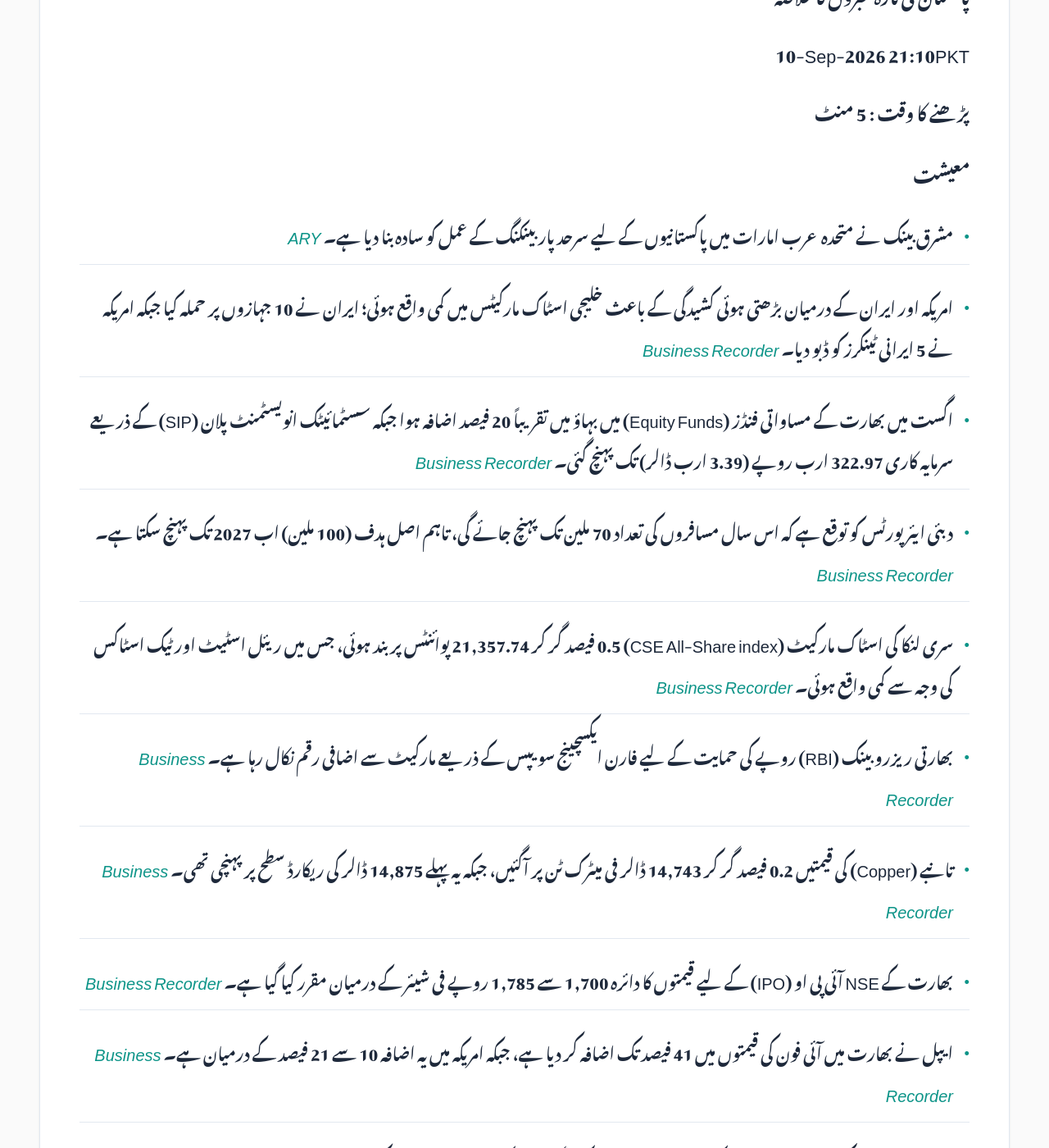
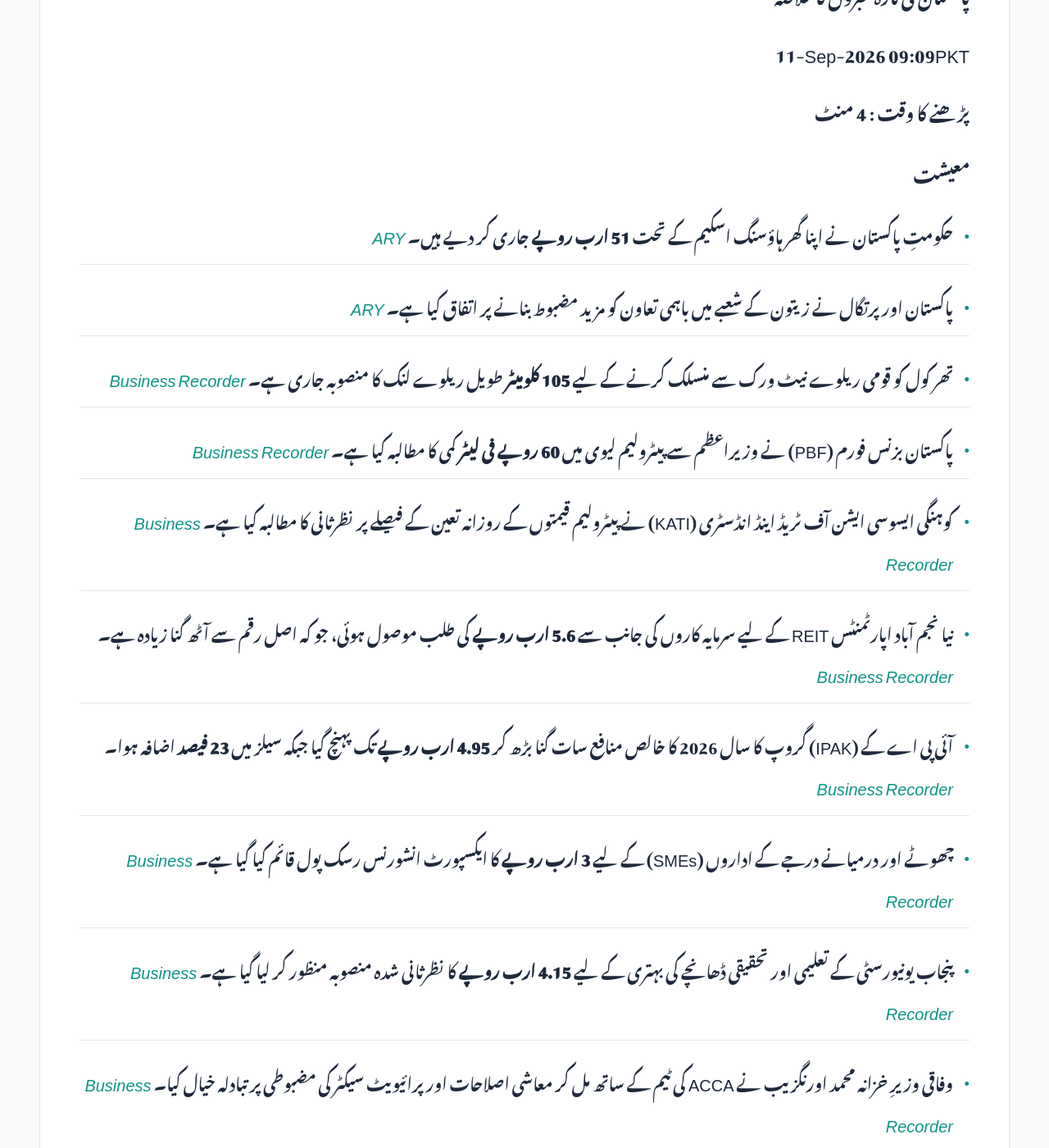
Before and after one commit to zsubzwary/news, a Jekyll site: the page built from ur/index.md, in a window 1280 px wide and 1400 px high, scrolled down 354 px. Shown: the whole window at 82% size. Built offline with Jekyll 4.4.1, drawn with Linux system fonts in a browser that asks for light colours; some web fonts are replaced; comment, search, counter and statistics services are not loaded; some of the changed text lies outside the part shown.

Commit message:
DateTime; 2026-09-11T04:09:45.673Z

```diff
--- a/ur/index.md
+++ b/ur/index.md
@@ -7,50 +7,50 @@ rtl: true
 
 پاکستان کی تازہ خبروں کا خلاصہ
 
- &lrm; 10-Sep-2026 21:10PKT
+ &lrm; 11-Sep-2026 09:09PKT
 
-پڑھنے کا وقت : 5 منٹ
+پڑھنے کا وقت : 4 منٹ
 
 ### معیشت
-- مشرق بینک نے متحدہ عرب امارات میں پاکستانیوں کے لیے سرحد پار بینکنگ کے عمل کو سادہ بنا دیا ہے۔ *[ARY](https://arynews.tv/mashreq-simplifies-cross-border-banking-for-pakistanis-in-the-uae)*
-- امریکہ اور ایران کے درمیان بڑھتی ہوئی کشیدگی کے باعث خلیجی اسٹاک مارکیٹس میں کمی واقع ہوئی؛ ایران نے 10 جہازوں پر حملہ کیا جبکہ امریکہ نے 5 ایرانی ٹینکرز کو ڈبو دیا۔ *[Business Recorder](https://www.brecorder.com/news/40438878/most-gulf-bourses-ease-amid-escalating-us-iran-hostilities)*
-- اگست میں بھارت کے مساواتی فنڈز (Equity Funds) میں بہاؤ میں تقریباً 20 فیصد اضافہ ہوا جبکہ سسٹمائیٹک انویسٹمنٹ پلان (SIP) کے ذریعے سرمایہ کاری 322.97 ارب روپے (3.39 ارب ڈالر) تک پہنچ گئی۔ *[Business Recorder](https://www.brecorder.com/news/40438877/indias-equity-fund-inflows-rise-nearly-a-fifth-in-august-monthly-savings-plan-contributions-hit-a-record)*
-- دبئی ایئرپورٹس کو توقع ہے کہ اس سال مسافروں کی تعداد 70 ملین تک پہنچ جائے گی، تاہم اصل ہدف (100 ملین) اب 2027 تک پہنچ سکتا ہے۔ *[Business Recorder](https://www.brecorder.com/news/40438873/dubai-airports-projects-70-million-passengers-this-year-as-traffic-recovers-ceo-says)*
-- سری لنکا کی اسٹاک مارکیٹ (CSE All-Share index) 0.5 فیصد گر کر 21,357.74 پوائنٹس پر بند ہوئی، جس میں ریئل اسٹیٹ اور ٹیک اسٹاکس کی وجہ سے کمی واقع ہوئی۔ *[Business Recorder](https://www.brecorder.com/news/40438872/real-estate-tech-stocks-drag-sri-lankan-shares-lower)*
-- بھارتی ریزرو بینک (RBI) روپے کی حمایت کے لیے فارن ایکسچینج سویپس کے ذریعے مارکیٹ سے اضافی رقم نکال رہا ہے۔ *[Business Recorder](https://www.brecorder.com/news/40438871/rbis-liquidity-mop-up-via-fx-swaps-offers-a-channel-of-support-for-rupee)*
-- تانبے (Copper) کی قیمتیں 0.2 فیصد گر کر 14,743 ڈالر فی میٹرک ٹن پر آگئیں، جبکہ یہ پہلے 14,875 ڈالر کی ریکارڈ سطح پر پہنچی تھی۔ *[Business Recorder](https://www.brecorder.com/news/40438869/copper-slips-on-profit-taking-after-scaling-fresh-record-high)*
-- بھارت کے NSE آئی پی او (IPO) کے لیے قیمتوں کا دائرہ 1,700 سے 1,785 روپے فی شیئر کے درمیان مقرر کیا گیا ہے۔ *[Business Recorder](https://www.brecorder.com/news/40438868/top-investors-in-indias-nse-ipo-trim-stake-sales-sources-say)*
-- ایپل نے بھارت میں آئی فون کی قیمتوں میں 41 فیصد تک اضافہ کر دیا ہے، جبکہ امریکہ میں یہ اضافہ 10 سے 21 فیصد کے درمیان ہے۔ *[Business Recorder](https://www.brecorder.com/news/40438867/india-gets-one-of-worlds-steepest-iphone-price-hikes)*
-- چیری (Chery) پاکستان نے اپنی نئی الیکٹرک گاڑی 'چیری Q' کی بکنگ 15 لاکھ روپے میں شروع کر دی ہے۔ *[Business Recorder](https://www.brecorder.com/news/40438866/chery-q-bookings-open-with-pkr-15-million-your-q-to-beat-the-fuel-bill)*
-- چیریٹ سیمنٹ (Cherat Cement) این آئی سی ایل (NICL) کے کم از کم 30 فیصد حصص خریدنے کی خواہش کا اظہار کر رہی ہے۔ *[Business Recorder](https://www.brecorder.com/news/40438865/cherat-cement-seeks-to-acquire-30-stake-in-nicl)*
-- ایس ای سی پی (SECP) نے REIT ریگولیشنز میں ترمیم کی تجویز دی ہے جس کے تحت اثاثوں کی حد 75 فیصد سے کم کر کے 65 فیصد کی جا سکتی ہے۔ *[Business Recorder](https://www.brecorder.com/news/40438864/secp-proposes-reforms-to-accelerate-growth-in-pakistans-reit-sector)*
-- مالیشیا میں پام آئل کی قیمتیں 1.63 فیصد گر کر 4,885 رنگٹ فی میٹرک ٹن پر آگئی ہیں۔ *[Business Recorder](https://www.brecorder.com/news/40438863/palm-slips-over-1-on-weaker-soyoil-bearish-mpob-data)*
-- ایس بی آئی (SBI) میوچل فنڈ کے مطابق، مہنگائی کے باعث 10 سالہ بانڈ کی شرح منافع 7 فیصد سے تجاوز کر جائے گی۔ *[Business Recorder](https://www.brecorder.com/news/40438862/sbi-mutual-fund-says-10-year-yield-will-soar-beyond-7)*
+- حکومتِ پاکستان نے اپنا گھر ہاؤسنگ اسکیم کے تحت **51 ارب روپے** جاری کر دیے ہیں۔ *[ARY](https://arynews.tv/pakistan-disburses-rs-51-billion-under-apna-ghar-housing-scheme)*
+- پاکستان اور پرتگال نے زیتون کے شعبے میں باہمی تعاون کو مزید مضبوط بنانے پر اتفاق کیا ہے۔ *[ARY](https://arynews.tv/pakistan-portugal-agree-to-strengthen-cooperation-in-olive-sector)*
+- تھر کول کو قومی ریلوے نیٹ ورک سے منسلک کرنے کے لیے **105 کلومیٹر** طویل ریلوے لنک کا منصوبہ جاری ہے۔ *[Business Recorder](https://www.brecorder.com/news/40439002/thar-coal-rail-link-set-to-boost-energy-security)*
+- پاکستان بزنس فورم (PBF) نے وزیراعظم سے پیٹرولیم لیوی میں **60 روپے فی لیٹر** کمی کا مطالبہ کیا ہے۔ *[Business Recorder](https://www.brecorder.com/news/40438995/pm-urged-to-reduce-petroleum-levy-by-rs60-per-litre)*
+- کوہنگی ایسوسی ایشن آف ٹریڈ اینڈ انڈسٹری (KATI) نے پیٹرولیم قیمتوں کے روزانہ تعین کے فیصلے پر نظرثانی کا مطالبہ کیا ہے۔ *[Business Recorder](https://www.brecorder.com/news/40438996/fix-petroleum-prices-daily-president-kati-demands-pm-ogra-to-review-decision)*
+- نیا نجم آباد اپارٹمنٹس REIT کے لیے سرمایہ کاروں کی جانب سے **5.6 ارب روپے** کی طلب موصول ہوئی، جو کہ اصل رقم سے آٹھ گنا زیادہ ہے۔ *[Business Recorder](https://www.brecorder.com/news/40438993/naya-nazimabad-apartments-reit-attracts-rs56bn-demand)*
+- آئی پی اے کے (IPAK) گروپ کا سال 2026 کا خالص منافع سات گنا بڑھ کر **4.95 ارب روپے** تک پہنچ گیا جبکہ سیلز میں **23 فیصد** اضافہ ہوا۔ *[Business Recorder](https://www.brecorder.com/news/40438990/ipak-reports-sevenfold-surge-in-fy26-profit)*
+- چھوٹے اور درمیانے درجے کے اداروں (SMEs) کے لیے **3 ارب روپے** کا ایکسپورٹ انشورنس رسک پول قائم کیا گیا ہے۔ *[Business Recorder](https://www.brecorder.com/news/40438989/export-insurance-risk-pool-for-smes-welcomed)*
+- پنجاب یونیورسٹی کے تعلیمی اور تحقیقی ڈھانچے کی بہتری کے لیے **4.15 ارب روپے** کا نظرثانی شدہ منصوبہ منظور کر لیا گیا ہے۔ *[Business Recorder](https://www.brecorder.com/news/40438985/cdwp-approves-revised-plan-worth-rs415bn-for-pu)*
+- وفاقی وزیرِ خزانہ محمد اورنگزیب نے ACCA کی ٹیم کے ساتھ مل کر معاشی اصلاحات اور پرائیویٹ سیکٹر کی مضبوطی پر تبادلہ خیال کیا۔ *[Business Recorder](https://www.brecorder.com/news/40438984/aurangzeb-discusses-economic-reform-priorities-with-acca-team)*
 
 ### سائنس اور ٹیکنالوجی
-- سیمسنگ ایپل کے ممکنہ فولڈ ایبل آئی فون کے چیلنج کا مقابلہ کرنے کے لیے تیاریاں کر رہی ہے۔ *[ARY](https://arynews.tv/welcome-to-foldables-samsung-braces-for-apples-foldable-iphone-challenge)*
-- بھارت کا پے منٹس اتھارٹی مصنوعی ذہانت (AI) ایجنٹس کے لین دین کی نگرانی کے لیے ایک رجسٹری بنانے کا منصوبہ بنا رہا ہے۔ *[Business Recorder](https://www.brecorder.com/news/40438876/india-plans-ai-registry-as-it-looks-to-roll-out-agentic-payments-sources-say)*
-- ویتنامی کار ساز کمپنی ون فیسٹ (VinFast) بھارت کے لیے دو مخصوص الیکٹرک گاڑیاں تیار کرنے کا منصوبہ بنا رہی ہے۔ *[Business Recorder](https://www.brecorder.com/news/40438861/vinfast-plans-to-develop-two-india-specific-evs-in-strategy-shift-sources-say)*
+- اسپیشل ٹیکنالوجی زونز اتھارٹی (STZA) اب رہائشی ترقی کے بجائے صنعتی اور ٹیکنالوجی کی سرمایہ کاری پر توجہ مرکوز کرے گی۔ *[Business Recorder](https://www.brecorder.com/news/40439001/govt-shifts-focus-of-special-technology-zones-to-industrial-and-tech-investment-stza-chairman-tells-na-panel)*
+- نائب وزیراعظم نے عوامی خدمات کی فراہمی کو بہتر بنانے کے لیے آئی ٹی سیکٹر اور ڈیجیٹل ٹیکنالوجی کے استعمال پر زور دیا۔ *[Business Recorder](https://www.brecorder.com/news/40438988/dar-chairs-meeting-on-it-for-better-public-services)*
+
+### موسم
+- ایل نینو کے اثرات کی وجہ سے اگست کا مہینہ عالمی سطح پر ریکارڈ شدہ گرم ترین مہینہ بن گیا۔ *[ARY](https://arynews.tv/august-hottest-month-ever-recorded-globally-as-el-nino-emerges)*
 
 ### سیاست
-- ڈونلڈ ٹرمپ نے وعدہ کیا ہے کہ اگر ریپبلکن جیت گئے تو وہ 5,000 ڈالر کا پے آؤٹ دیں گے۔ *[ARY](https://arynews.tv/trump-promises-5000-payout-if-republicans-win)*
+- جی آئی (JI) نے **6 ٹریلین روپے** سے زائد کی بچت کے لیے چھ نکاتی منصوبہ پیش کیا۔ *[ARY](https://arynews.tv/ji-unveils-six-point-plan-to-end-levy-save-over-rs-6-trillion)*
+- امریکی سیاست میں جے ڈی وینس ریپبلکن پارٹی کی توجہ کا مرکز بن رہے ہیں۔ *[ARY](https://arynews.tv/jd-vance-seizes-maga-spotlight-us-midterm-elections)*
 
 ### قومی
-- پاکستان نے ٹیلی کمیونیکیشن کے شعبے سے متعلق تنازعات کے حل کے لیے ٹربیونل کا افتتاح کر دیا ہے۔ *[ARY](https://arynews.tv/pakistan-inaugurates-tribunal-for-resolution-of-disputes-relating-to-telecommunication-sector)*
-- پی اے اے (PAA) نے کراچی اور لاہور کے ایئر ٹریفک پروجیکٹ کے لیے تکنیکی بولیاں کھول دی ہیں۔ *[ARY](https://arynews.tv/paa-completes-technical-bid-opening-for-karachi-lahore-air-traffic-project)*
+- کراچی میں طبی غفلت کے باعث ایک شیر خوار بچے کا ہاتھ کاٹ دیا گیا۔ *[ARY](https://arynews.tv/babys-hand-amputated-after-alleged-medical-negligence-in-karachi)*
+- سیف سٹی کیمروں نے کراچی میں جعلی نمبر پلیٹ کے ساتھ گاڑی چلاتے ہوئے ایک ایس ایچ او کو بے نقاب کر دیا۔ *[ARY](https://arynews.tv/karachi-safe-city-cameras-expose-sho-driving-with-fake-number-plate)*
+- ایف آئی اے نے **420 ملین روپے** کے جعلی اکاؤنٹ کے لین دین کے الزام میں ایک بینک مینیجر کو گرفتار کر لیا ہے۔ *[ARY](https://arynews.tv/fia-arrests-bank-manager-over-alleged-rs-420-million-fake-account-transactions)*
+- سندھ اسمبلی کی کمیٹی نے تعلیمی اداروں کے گرد منشیات کی فروخت کے خلاف کارروائیوں کا جائزہ لیا۔ *[Business Recorder](https://www.brecorder.com/news/40439000/sindh-pa-committee-reviews-action-against-drugs)*
+- صومالیہ کے بحری قزاقوں کے ہاتھوں اغوا شدہ **10 پاکستانی** جہاز رانوں کے خاندانوں نے بھوک ہڑتال کا خطرہ دے دیا ہے۔ *[Business Recorder](https://www.brecorder.com/news/40438998/seafarers-families-threaten-hunger-strike-outside-apex-court)*
+- قومی اسمبلی کی موسمیاتی تبدیلی کمیٹی نے وزارت کے فراہم کردہ ڈیٹا میں تضاد پر تشویش کا اظہار کیا۔ *[Business Recorder](https://www.brecorder.com/news/40438992/ministry-shares-with-na-panel-na-body-concerned-at-inconsistency-of-data-reported-in-briefs)*
+- نائب وزیراعظم نے آزاد جموں و کشمیر میں ترقیاتی ترجیحات کے نفاذ کا جائزہ لیا۔ *[Business Recorder](https://www.brecorder.com/news/40438987/dar-chairs-meeting-to-review-uplift-priorities-in-ajk)*
 
 ### بین الاقوامی
-- عالمی ادارہ صحت (WHO) کے جنوب مشرقی ایشیا کے سربراہ اور شیخ حسینہ کی بیٹی صائمہ واجد نے فراڈ تحقیقات کے بعد استعفیٰ دے دیا۔ *[Business Recorder](https://www.brecorder.com/news/40438875/sheikh-hasinas-daughter-resigns-as-who-regional-head-after-fraud-allegations)*
-- الجزائر نے متحدہ عرب امارات کے ساتھ سفارتی تعلقات منقطع کر دیے ہیں۔ *[Business Recorder](https://www.brecorder.com/news/40438874/algeria-cuts-diplomatic-ties-with-the-uae)*
-- بھارت 12-13 ستمبر کو بی آر آئی سی ایس (BRICS) سربراہی اجلاس کی میزبانی کرے گا۔ *[Business Recorder](https://www.brecorder.com/news/40438860/india-hosts-brics-summit-as-iran-war-tests-bloc-unity)*
-
-### کھیل
-- گابریل جیزس نے بارسلونا کے لیے اپنا پہلا چیمپئنز لیگ گول اسکور کیا۔ *[ARY](https://arynews.tv/gabriel-jesus-reflects-on-different-emotion-after-scoring-first-barcelona-champions-league-goal)*
-- اوکا فور (Okafor) نے یاکن کی قیادت میں سوئٹزرلینڈ کے لیے کھیلنے سے انکار کر دیا۔ *[ARY](https://arynews.tv/okafor-refuses-to-play-for-switzerland-under-yakin)*
-- انگلینڈ نے پاکستان کے خلاف ٹیسٹ سیریز میں برتری حاصل کر لی ہے اور سیریز جیتنے کے قریب ہے۔ *[ARY](https://arynews.tv/england-dominate-pakistan-close-in-on-test-series-sweep)*
+- کویت کے اسکولوں نے عطیات، سوشل میڈیا اور طلباء کی پرائیویسی کے حوالے سے سخت نئے قوانین نافذ کر دیے ہیں۔ *[ARY](https://arynews.tv/kuwait-schools-enforce-strict-new-rules-on-donations-social-media-and-student-privacy-2026)*
+- ترکی کے قونصل جنرل نے پاکستان کے ساتھ تعلیمی شعبے میں تعاون بڑھانے کی پیشکش کی۔ *[Business Recorder](https://www.brecorder.com/news/40439003/turkish-cg-offers-support-for-education)*
+- روانڈا کے ہائی کمشنر نے پاکستان کے ساتھ دو طرفہ تجارت اور سرمایہ کاری بڑھانے کے لیے ملاقات کی۔ *[Business Recorder](https://www.brecorder.com/news/40438997/rwanda-hc-kwibuka-esdras-calls-on-minister-for-boi-qaiser-ahmed-sheikh)*
 
 ### صحت
-- گیٹس فاؤنڈیشن پاکستان میں 620,000 خواتین اور بچوں کی مدد کرنے کا منصوبہ بنا رہی ہے۔ *[ARY](https://arynews.tv/gates-foundation-plans-to-support-620000-women-and-children-in-pakistan)*
-- مصطفیٰ کمال نے بڑھتی ہوئی ضروریات کے پیش نظر صحت کے شعبے میں مزید سرمایہ کاری کا مطالبہ کیا ہے۔ *[ARY](https://arynews.tv/mustafa-kamal-calls-for-greater-health-investment-as-pakistans-needs-grow)*
-- وزیر اعظم شہباز شریف نے گیٹس فاؤنڈیشن کے وفد سے پولیو کے خاتمے، صحت اور غذائیت کے شعبوں میں تعاون پر بات چیت کی۔ *[Business Recorder](https://www.brecorder.com/news/40438879/pm-shehbaz-gates-foundation-delegation-discuss-polio-eradication-key-reforms)*
-- بھارت میں خوراک کی پیکنگ پر سخت 'ریڈ وارننگ لیبلز' متعارف کرانے کا امکان ہے، جس سے 100 ارب ڈالر کی صنعت متاثر ہو سکتی ہے۔ *[Business Recorder](https://www.brecorder.com/news/40438870/india-signals-stricter-red-warning-labels-in-setback-for-big-food)*
+- نوجوانوں کو تمباکو نوشی سے بچانے کے لیے والدین کو فعال کردار ادا کرنے کی اپیل کی گئی ہے۔ *[Business Recorder](https://www.brecorder.com/news/40438994/parents-urged-to-play-active-role-in-preventing-youth-access-to-tobacco)*
+
+### دیگر
+- سول ڈیفنس نے گھروں میں آگ سے بچاؤ کے لیے گیس ڈیٹیکشن سسٹم لگانے کی ہدایت کی ہے۔ *[ARY](https://arynews.tv/civil-defense-asks-citizens-to-put-a-gas-detection-system-at-home-to-avoid-house-fire)*
+- نیشنل انسٹی ٹیوٹ آف بینکنگ اینڈ فنانس نے قومی نصاب میں مالیاتی خواندگی کو شامل کرنے کے لیے ورکشاپ کا انعقاد کیا۔ *[Business Recorder](https://www.brecorder.com/news/40438999/shaping-pakistans-future-through-integrating-financial-literacy-in-curriculum)*
```
